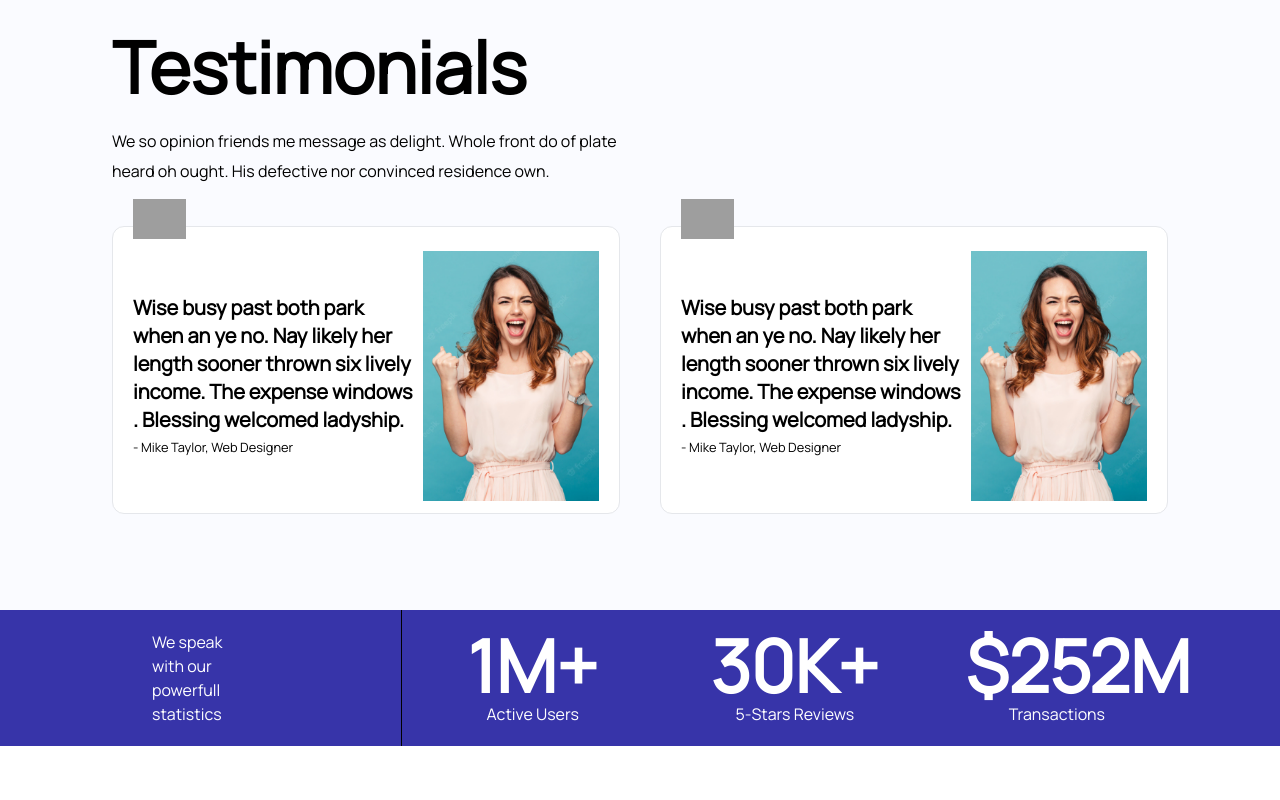
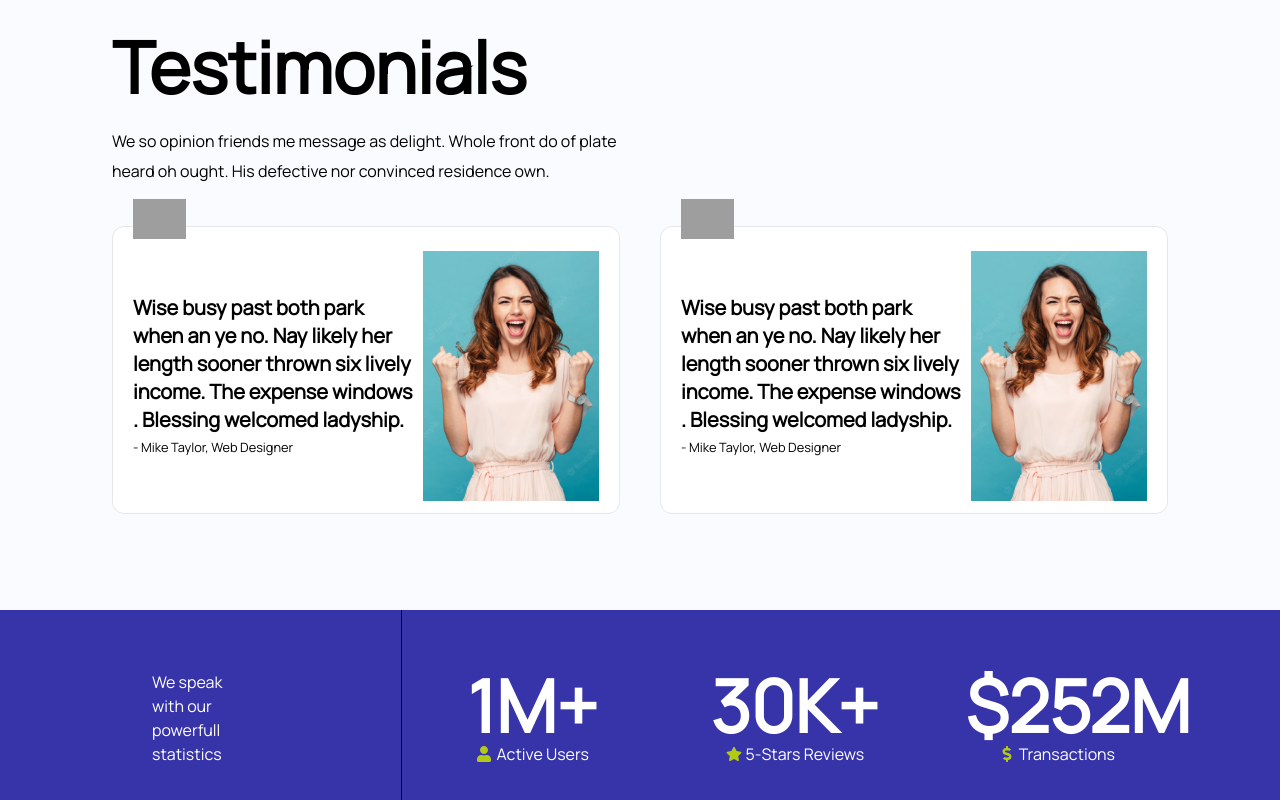
Before and after one commit to Kailash-Codes/saas-landing-page, a React (Create React App) app: page / in a window 1280 px wide. Shown: the part 3226-4026 px from the top of the page. Before the commit the page ends 3972 px from the top, so only its background shows below. Built offline with nearby package versions, Linux system fonts and the light colour scheme; grey boxes are pictures that could not be loaded.

Commit message:
stats syling change

```diff
--- a/src/components/StatSeperator/FirstText.jsx
+++ b/src/components/StatSeperator/FirstText.jsx
@@ -2,7 +2,7 @@ import React from "react";
 
 const FirstText = () => {
   return (
-    <div className="p-5 lg:pl-10 lg:text-start text-center items-center flex lg:border-r border-black lg:border-b-0 border-b h-full">
+    <div className="p-5 py-10 lg:pl-10 lg:text-start text-center items-center flex lg:border-r border-black lg:border-b-0 border-b h-full">
       <p className="text-center lg:text-start w-full lg:w-[45%]">
         We speak with our powerfull statistics
       </p>
--- a/src/components/StatSeperator/StatContainer.jsx
+++ b/src/components/StatSeperator/StatContainer.jsx
@@ -3,17 +3,17 @@ import FirstText from "./FirstText";
 import StatBox from "./StatBox";
 const details = [
     {
-        type:"Person",
+        type:"person",
         statText:"Active Users",
         number:"1M+"
     },
     {
-        type:"Star",
+        type:"star",
         statText:"5-Stars Reviews",
         number:"30K+"
     },
     {
-        type:"Star",
+        type:"dollar",
         statText:"Transactions",
         number:"$252M"
     }
@@ -27,8 +27,8 @@ const StatContainer = () => {
   lg:flex-row
   flex-col
   ">
-    <div><FirstText /></div>
-    <div className="grid sm:grid-cols-3 lg:gap-10 justify-center lg:pl-5">
+    <div className=""><FirstText /></div>
+    <div className="grid sm:grid-cols-3 lg:gap-10 py-10 justify-center lg:pl-5">
     {details.map((stats,ind)=><StatBox
     key={ind}
     number={stats.number}
--- a/src/components/StatSeperator/StatIcon.jsx
+++ b/src/components/StatSeperator/StatIcon.jsx
@@ -1,12 +1,14 @@
 import React from "react";
 import { FaStar } from "react-icons/fa";
 import { FaUser } from "react-icons/fa";
+import { FaDollarSign } from "react-icons/fa";
 
 const StatIcon = ({ type }) => {
   return (
     <>
-      {type === "person" ? <FaUser color="green" /> : null}
-      {type === "star" ? <FaStar color="green" /> : null}
+      {type === "person" ? <FaUser className="text-[#B1CA16]" /> : null}
+      {type === "star" ? <FaStar className="text-[#B1CA16]" /> : null}
+      {type === "dollar" ? <FaDollarSign className="text-[#B1CA16]" /> : null}
     </>
   );
 };
```
